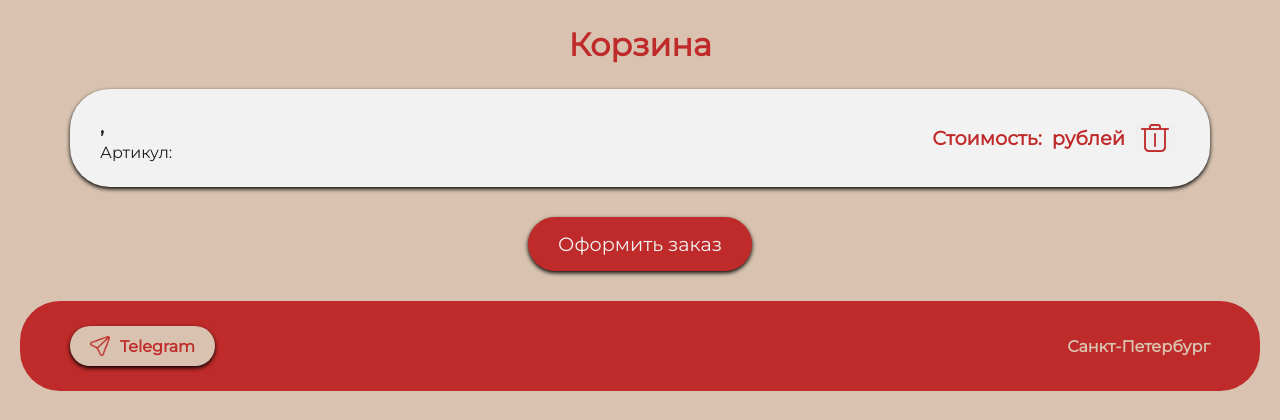
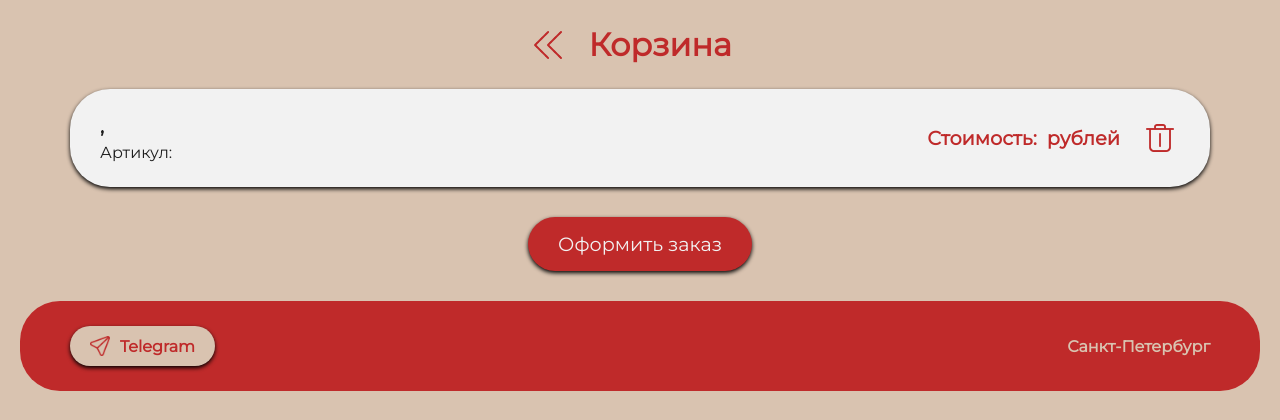
Before and after one commit to ddashikk/CandlesSellingManagement, a Django app: template main_app/templates/page_cart.html in a window 1280 px wide. Shown: the part 110-530 px from the top of the page. Run offline with Django 5.2, Linux system fonts and the light colour scheme; the template is opened without the code that fills it, so the values that code supplies are empty; parts of the project's set-up code (start-up, migrations or seed data) failed here and were passed over.

Commit message:
- Added back button.

```diff
--- a/main_app/static/css/style.css
+++ b/main_app/static/css/style.css
@@ -197,12 +197,27 @@
     padding: 25px;
 }
 
+.section_header {
+    display: flex;
+    flex-direction: row;
+    align-items: center;
+    justify-content: center;
+    padding: 0px 50px;
+}
+
+#button_back {
+    border: none;
+    height: 30px;
+    background-color: #D9C3B0;
+    cursor: pointer;
+}
+
 .section_title {
     color: #BF2A2A;
     text-align: center;
     font-size: 2rem;
     font-weight: bold;
-    margin: 25px;
+    margin: 25px 20px;
 }
 
 .products {
@@ -262,7 +277,7 @@
     text-align: center;
 }
 
-#product_details {
+.details {
     display: flex;
     flex-direction: row;
     align-items: center;
@@ -372,18 +387,17 @@
     display: flex;
     flex-direction: row;
     align-items: flex-start;
-    margin: 10px 5px;
+    margin-right: 20px;
     font-size: 1.2rem;
     font-weight: bold;
     color: #BF2A2A;
 }
 
-.button_delete {
-    font-family: 'Montserrat', sans-serif;
+#button_delete {
     border: none;
     height: 30px;
+    background-color: #F2F2F2;
     cursor: pointer;
-    margin: 10px 5px;
 }
 
 .buy {
@@ -393,7 +407,7 @@
     margin: 10px 50px 5px 50px;
 }
 
-.button_buy {
+#button_buy {
     font-family: 'Montserrat', sans-serif;
     font-size: 1.2rem;
     justify-content: center;
--- a/main_app/templates/page_cart.html
+++ b/main_app/templates/page_cart.html
@@ -32,7 +32,12 @@
 
         <!-- Cart -->
         <section id = "cart">
-            <div class = "section_title">Корзина</div>
+            <div class = "section_header">
+                <button id = "button_back">
+                    <img src = "../static/src/back.png" width="100%" height="100%">
+                </button>
+                <div class = "section_title">Корзина</div>
+            </div>
 
             <!-- Cart grid -->
             <div class = "cart_grid" id = "cart_items">
@@ -56,7 +61,7 @@
                             Стоимость:&nbsp;
                             <div id = "selling_price_value">&nbsp;рублей</div>
                         </div>
-                        <button class = "button_delete">
+                        <button id = "button_delete">
                             <img src = "../static/src/delete.png" width="100%" height="100%">
                         </button>
                     </div>
@@ -64,7 +69,7 @@
 
                 <!-- Buy Button -->
                 <div class = "buy">
-                    <button class = "button_buy">Оформить заказ</button>
+                    <button id = "button_buy">Оформить заказ</button>
                 </div>
 
         </section>
```
Also changed, not shown: main_app/templates/page_calculations.html (+6 -1 lines), main_app/templates/page_details.html (+9 -0 lines), main_app/static/src/back.png (added).
